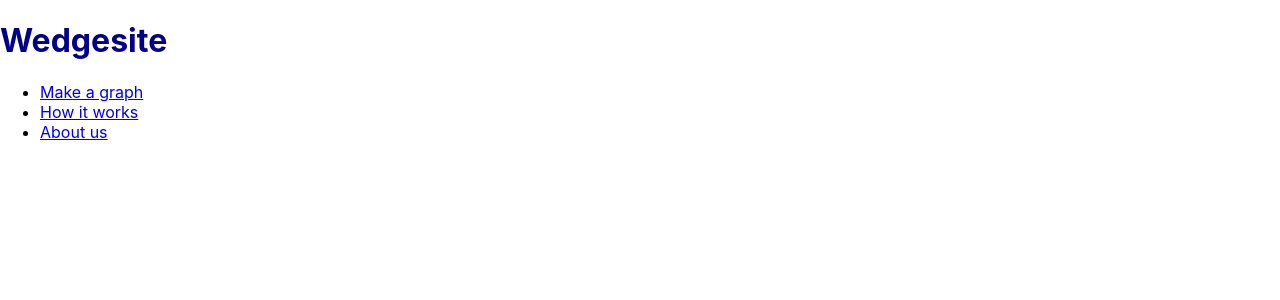
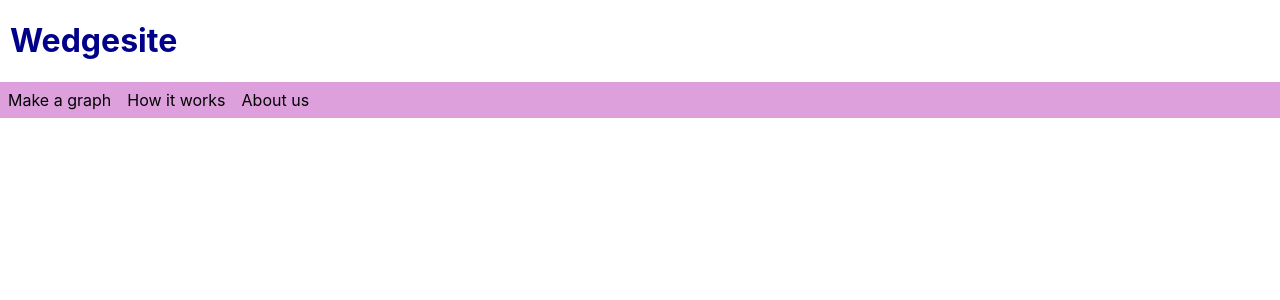
Before and after one commit to z-for-zarrin/political_wedges, a React (Create React App) app in the folder client/: page / in a window 1280 px wide. Shown: the top 300 px of the page. Built offline with nearby package versions, Linux system fonts and the light colour scheme.

Commit message:
added preliminary styling

```diff
--- a/client/src/App.css
+++ b/client/src/App.css
@@ -1,3 +1,31 @@
 header{
   color: darkblue;
+  margin-left: 10px;
 }
+
+nav > ul{
+  list-style-type: none;
+  margin: 0;
+  padding: 0;
+  overflow: hidden;
+  background-color: plum;
+}
+
+.nav-item{
+  float: left;
+}
+
+.nav-item a:link, a:visited{
+  text-decoration: none;
+  display: block;
+  padding: 8px;
+  color: black;
+}
+
+.nav-item:hover{
+  background-color: rgb(222, 115, 222);
+}
+
+section{
+  margin: 20px;
+}
--- a/client/src/components/Navigation.js
+++ b/client/src/components/Navigation.js
@@ -5,9 +5,9 @@ const Navigation = () => {
         <>
             <nav>
                 <ul>
-                    <li><Link to='/create'>Make a graph</Link></li>
-                    <li><Link to='/how-it-works'>How it works</Link></li>
-                    <li><Link to='/about-us'>About us</Link></li>
+                    <li className="nav-item"><Link to='/create'>Make a graph</Link></li>
+                    <li className="nav-item"><Link to='/how-it-works'>How it works</Link></li>
+                    <li className="nav-item"><Link to='/about-us'>About us</Link></li>
                 </ul>
             </nav>
             <Outlet />
```
